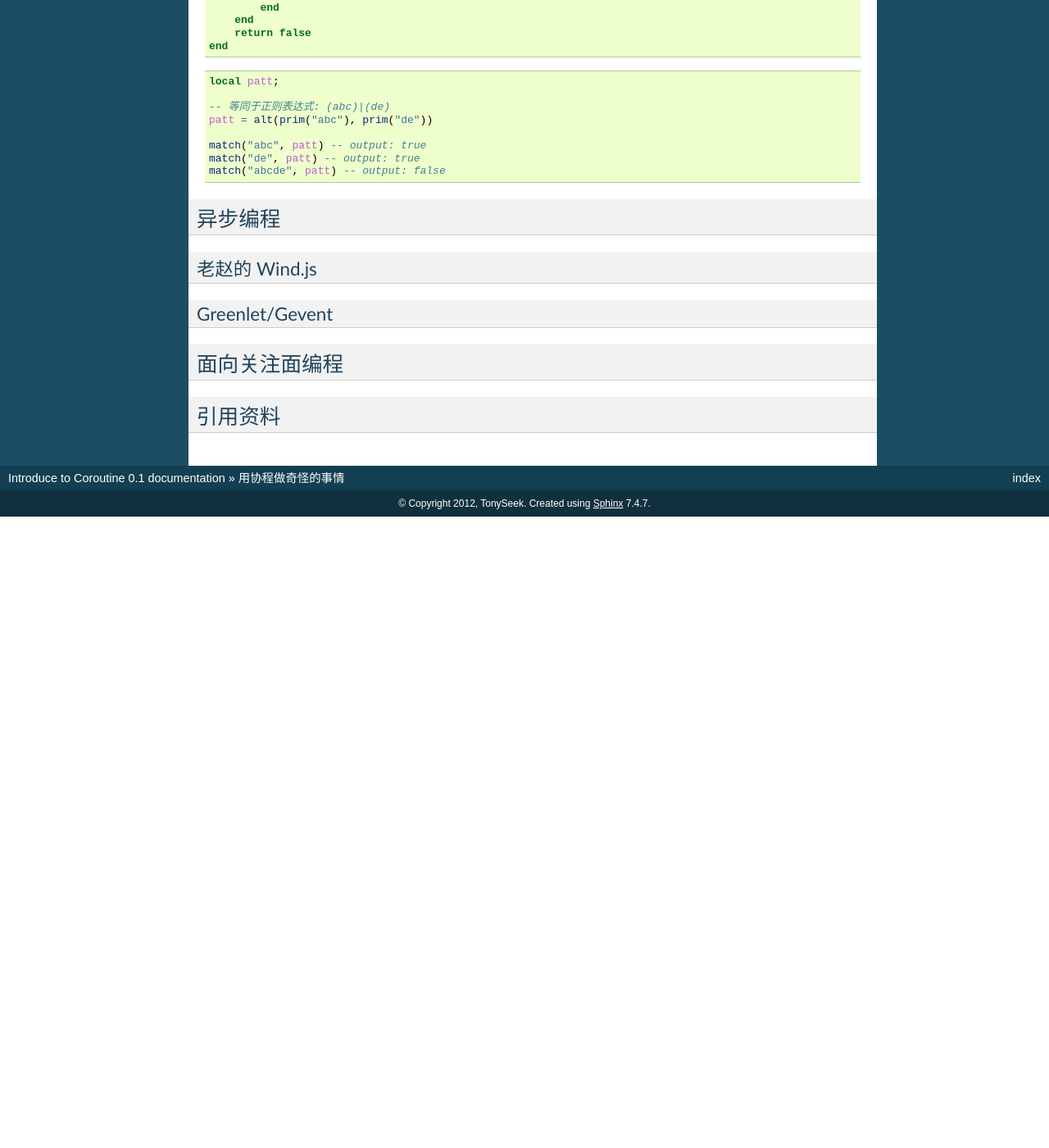
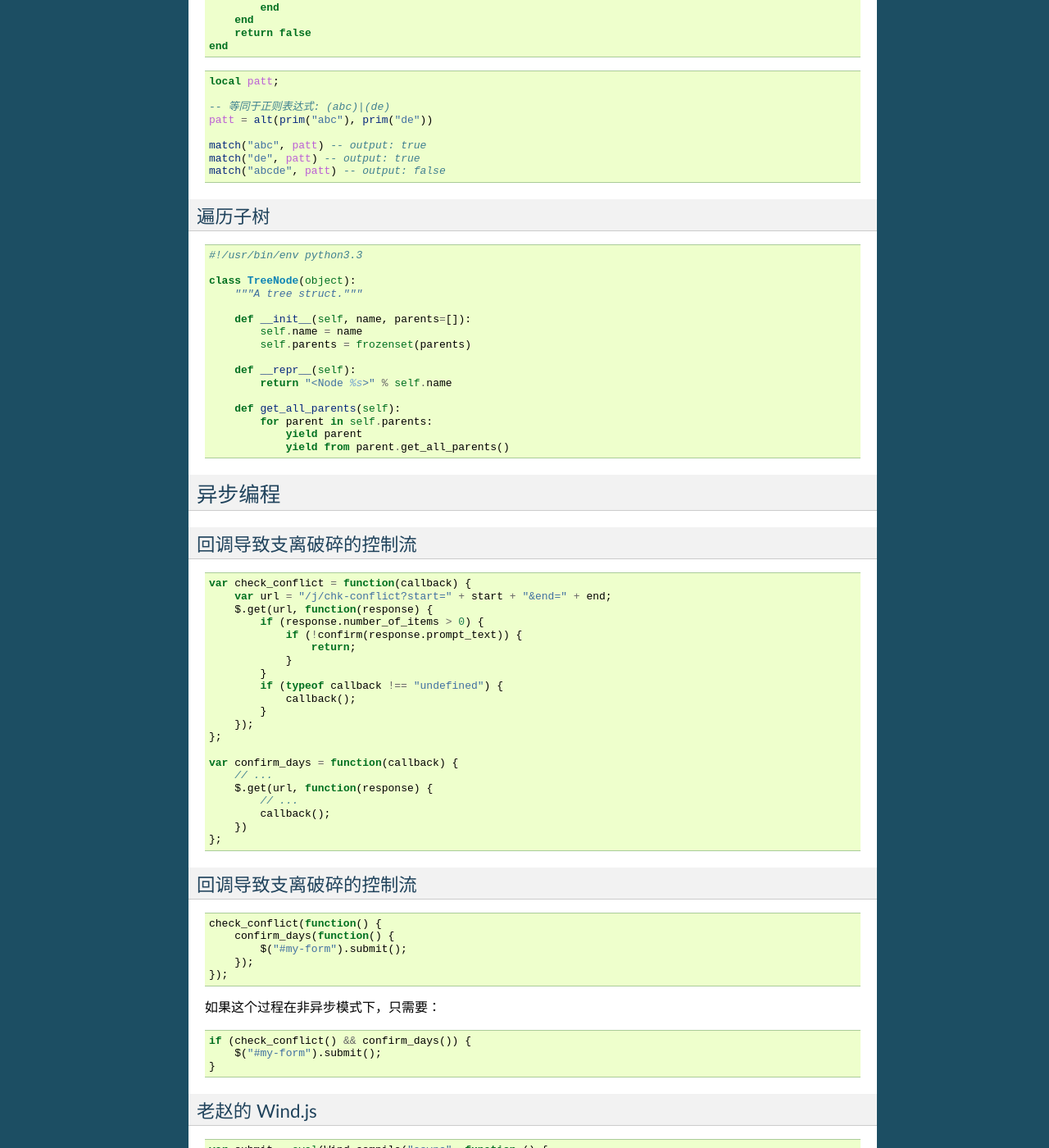
Before and after one commit to tonyseek/introduce-to-coroutine, a Sphinx documentation site: the page built from docs/source/index.rst, in a window 1280 px wide and 1400 px high, scrolled down 4302 px. Shown: the whole window at 82% size. Built offline with Sphinx 7.4.7, drawn with Linux system fonts in a browser that asks for light colours; before the commit the page ends 4932 px from its top, so only the background shows below that; some of the changed text lies outside the part shown.

Commit message:
finished

```diff
--- a/docs/source/index.rst
+++ b/docs/source/index.rst
@@ -217,17 +217,115 @@ next() 唤醒挂起的协程继续执行到下一个挂起点
     match("de", patt) -- output: true
     match("abcde", patt) -- output: false
 
+遍历子树
+~~~~~~~~
+
+.. code-block:: guess
+
+    #!/usr/bin/env python3.3
+
+    class TreeNode(object):
+        """A tree struct."""
+
+        def __init__(self, name, parents=[]):
+            self.name = name
+            self.parents = frozenset(parents)
+
+        def __repr__(self):
+            return "<Node %s>" % self.name
+
+        def get_all_parents(self):
+            for parent in self.parents:
+                yield parent
+                yield from parent.get_all_parents()
+
 异步编程
 --------
+
+回调导致支离破碎的控制流
+~~~~~~~~~~~~~~~~~~~~~~~~
+
+.. code-block:: javascript
+
+    var check_conflict = function(callback) {
+        var url = "/j/chk-conflict?start=" + start + "&end=" + end;
+        $.get(url, function(response) {
+            if (response.number_of_items > 0) {
+                if (!confirm(response.prompt_text)) {
+                    return;
+                }
+            }
+            if (typeof callback !== "undefined") {
+                callback();
+            }
+        });
+    };
+
+    var confirm_days = function(callback) {
+        // ...
+        $.get(url, function(response) {
+            // ...
+            callback();
+        })
+    };
+
+
+回调导致支离破碎的控制流
+~~~~~~~~~~~~~~~~~~~~~~~~
+
+.. code-block:: javascript
+
+    check_conflict(function() {
+        confirm_days(function() {
+            $("#my-form").submit();
+        });
+    });
+
+如果这个过程在非异步模式下，只需要：
+
+.. code-block:: javascript
+
+    if (check_conflict() && confirm_days()) {
+        $("#my-form").submit();
+    }
 
 老赵的 Wind.js
 ~~~~~~~~~~~~~~
 
+.. code-block:: javascript
+
+    var submit = eval(Wind.compile("async", function () {
+        if ($await(check_conflict()) && $await(confirm_days())) {
+            $("#my-form").submit();
+        }
+    }));
+
 Greenlet/Gevent
 ~~~~~~~~~~~~~~~
 
-面向关注面编程
---------------
+Greenlet 提供协程支持
 
-引用资料
---------
+结合 libevent/libev 获取事件
+
+当 TCP 连接等待时，不阻塞线程，而是挂起当前协程
+
+连接就绪事件触发时，唤醒对应的协程继续执行
+
+基于协程的好处
+~~~~~~~~~~~~~~
+
+不需要内核来调度, 完全基于事件
+
+高并发下无压力，因为和回调的执行方式等价
+
+无抢占，协程永远“安全”
+
+* N 个 CPU 开启 N 个进程
+* M 个连接开启 M 个协程
+* M 平均地分布到 N 中
+
+适合 IO 密集型应用
+
+
+QA
+==
--- a/pip-req.txt
+++ b/pip-req.txt
@@ -1,2 +1,4 @@
 Sphinx>=1.1.3
 hieroglyph>=0.4
+greenlet
+bpython
```
Also changed, not shown: 1 other file.
